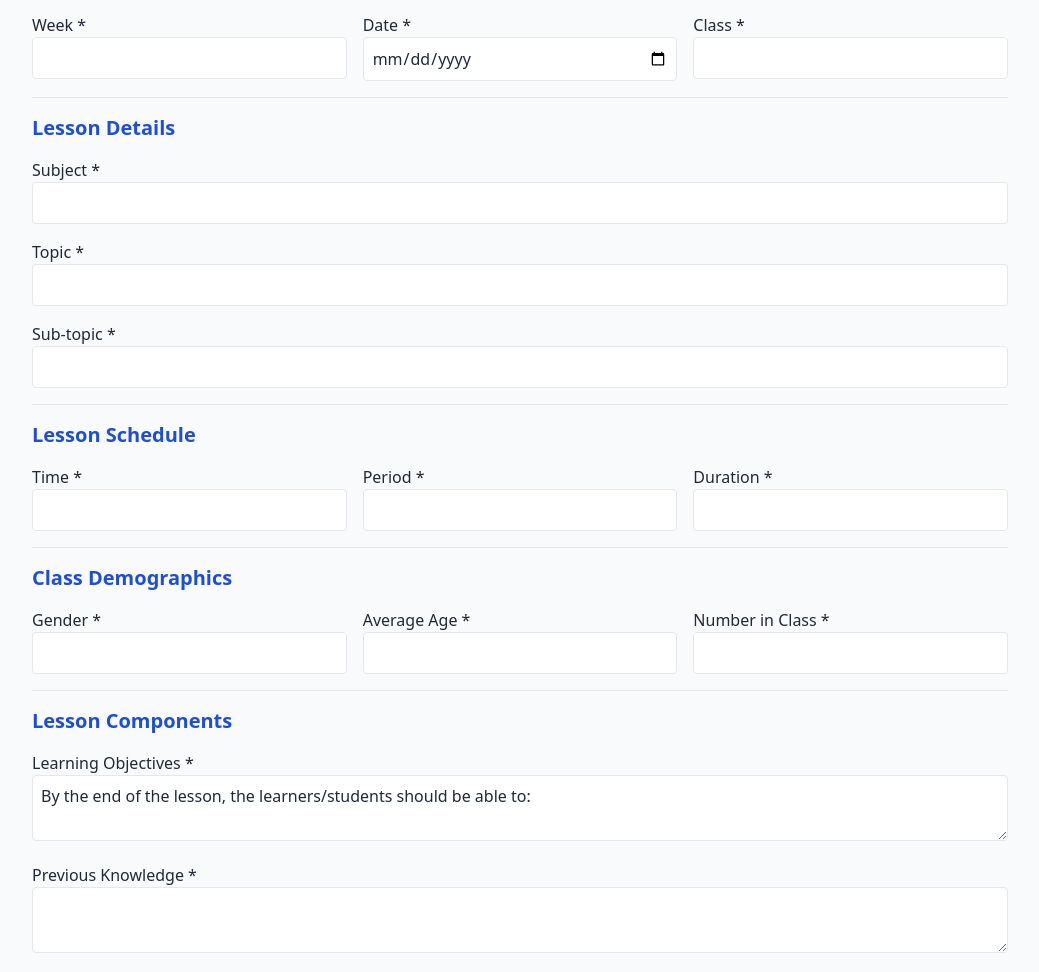
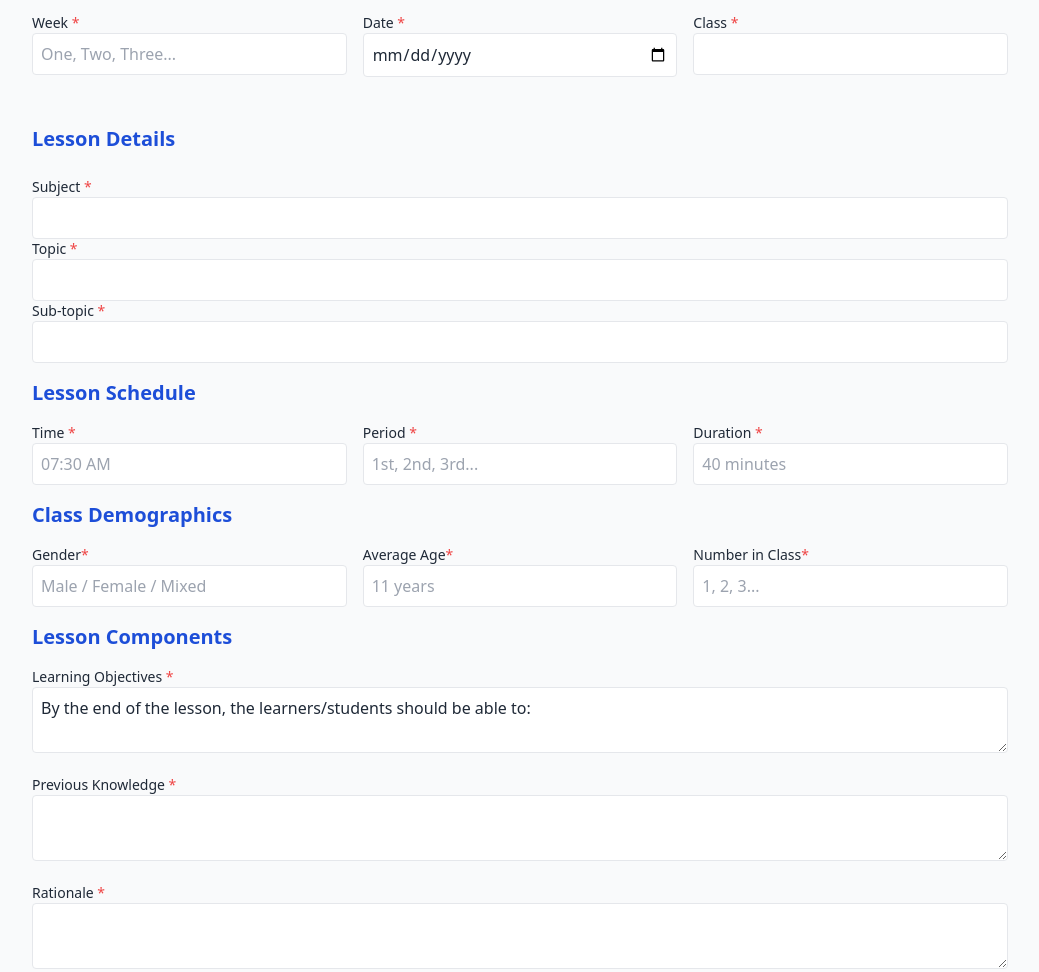
Before and after one commit to iamuchesd/elessonplanbystarphicsdesign, a plain HTML site: page tool.html in a window 1280 px wide. Shown: the part 223-1195 px from the top of the page, without its empty margins (120-1159 px from the left). Drawn offline with nearby package versions, Linux system fonts and the light colour scheme.

Commit message:
Fix form format with initial code

```diff
--- a/tool.html
+++ b/tool.html
@@ -7,69 +7,83 @@
   <script src="https://cdn.tailwindcss.com"></script>
 </head>
 <body class="bg-gray-50 text-gray-800 font-sans">
+
   <div class="max-w-5xl mx-auto p-6">
-    <h1 class="text-3xl font-bold text-center text-blue-700 mb-2">E‑LessonPlan Tool</h1>
+    <h1 class="text-3xl font-bold text-center text-blue-700 mb-2">E-LessonPlan Tool</h1>
     <p class="text-center text-black text-sm mb-6">by StarphicsDesign</p>
     <p class="text-base text-gray-600 max-w-xl mb-8 text-center mx-auto">
       Please complete the lesson plan form by filling in all required fields accurately. Enter your information in each space, then review and submit.
     </p>
-
     <form id="lessonForm" class="space-y-4">
-      <!-- General Information -->
-      <h2 class="text-xl font-bold mt-8 mb-2 text-blue-700">General Information</h2>
+    <h2 class="text-xl font-semibold mt-8 mb-2 text-blue-700">General Information</h2>
       <div class="grid grid-cols-1 md:grid-cols-3 gap-4">
-        <div><label>Week *</label><input name="Week" class="form-input p-2 border rounded w-full" required></div>
-        <div><label>Date *</label><input name="Date" type="date" class="form-input p-2 border rounded w-full" required></div>
-        <div><label>Class *</label><input name="Class" class="form-input p-2 border rounded w-full" required></div>
+        <div>
+          <label class="block text-sm font-medium">Week <span class="text-red-500">*</span></label>
+          <input name="Week" placeholder="One, Two, Three..." class="form-input p-2 border rounded w-full" required>
+        </div>
+        <div>
+          <label class="block text-sm font-medium">Date <span class="text-red-500">*</span></label>
+          <input name="Date" type="date" class="form-input p-2 border rounded w-full" required>
+        </div>
+        <div>
+          <label class="block text-sm font-medium">Class <span class="text-red-500">*</span></label>
+          <input name="Class" class="form-input p-2 border rounded w-full" required>
         </div>
 
-      <!-- Lesson Details -->
-      <hr class="my-6" />
-      <h2 class="text-xl font-bold mb-2 text-blue-700">Lesson Details</h2>
-      <div class="space-y-4">
-        <div><label>Subject *</label><input name="Subject" class="form-input p-2 border rounded w-full" required></div>
-        <div><label>Topic *</label><input name="Topic" class="form-input p-2 border rounded w-full" required></div>
-        <div><label>Sub-topic *</label><input name="Sub-topic" class="form-input p-2 border rounded w-full" required></div>
+     <h2 class="text-xl font-semibold mt-8 mb-2 text-blue-700">Lesson Details</h2>
+      </div><div class="grid grid-cols-1">
+    <div>
+      <label class="block text-sm font-medium">Subject <span class="text-red-500">*</span></label>
+      <input name="Subject" class="form-input p-2 border rounded w-full" required>
+    </div>
+    <div>
+      <label class="block text-sm font-medium">Topic <span class="text-red-500">*</span></label>
+      <input name="Topic" class="form-input p-2 border rounded w-full" required>
+    </div>
+    <div>
+      <label class="block text-sm font-medium">Sub-topic <span class="text-red-500">*</span></label>
+      <input name="Sub-topic" class="form-input p-2 border rounded w-full" required>
+    </div>
   </div>
 
-      <!-- Schedule -->
-      <hr class="my-6" />
-      <h2 class="text-xl font-bold mb-2 text-blue-700">Lesson Schedule</h2>
+  <h2 class="text-xl font-semibold mt-8 mb-2 text-blue-700">Lesson Schedule</h2>
   <div class="grid grid-cols-1 md:grid-cols-3 gap-4">
-        <div><label>Time *</label><input name="Time" class="form-input p-2 border rounded w-full" required></div>
-        <div><label>Period *</label><input name="Period" class="form-input p-2 border rounded w-full" required></div>
-        <div><label>Duration *</label><input name="Duration" class="form-input p-2 border rounded w-full" required></div>
+    <div>
+      <label class="block text-sm font-medium">Time <span class="text-red-500">*</span></label>
+      <input name="Time" placeholder="07:30 AM" class="form-input p-2 border rounded w-full" required>
+    </div>
+    <div>
+      <label class="block text-sm font-medium">Period <span class="text-red-500">*</span></label>
+      <input name="Period" placeholder="1st, 2nd, 3rd..." class="form-input p-2 border rounded w-full" required>
+    </div>
+    <div>
+      <label class="block text-sm font-medium">Duration <span class="text-red-500">*</span></label>
+      <input name="Duration" placeholder="40 minutes" class="form-input p-2 border rounded w-full" required>
+    </div>
   </div>
 
-      <!-- Demographics -->
-      <hr class="my-6" />
-      <h2 class="text-xl font-bold mb-2 text-blue-700">Class Demographics</h2>
+  <h2 class="text-xl font-semibold mt-8 mb-2 text-blue-700">Class Demographics</h2>
   <div class="grid grid-cols-1 md:grid-cols-3 gap-4">
-        <div><label>Gender *</label><input name="Gender" class="form-input p-2 border rounded w-full" required></div>
-        <div><label>Average Age *</label><input name="Average Age" class="form-input p-2 border rounded w-full" required></div>
-        <div><label>Number in Class *</label><input name="Number in Class" class="form-input p-2 border rounded w-full" required></div>
+    <div><label class="block text-sm font-medium">Gender<span class="text-red-500">*</span></label><input name="Gender" placeholder="Male / Female / Mixed" class="form-input p-2 border rounded w-full" required></div>
+    <div><label class="block text-sm font-medium">Average Age<span class="text-red-500">*</span></label><input name="Average Age" placeholder="11 years" class="form-input p-2 border rounded w-full" required></div>
+    <div><label class="block text-sm font-medium">Number in Class<span class="text-red-500">*</span></label><input name="Number in Class" placeholder="1, 2, 3..." class="form-input p-2 border rounded w-full" required></div>
   </div>
 
-      <!-- Components -->
-      <hr class="my-6" />
-      <h2 class="text-xl font-bold mb-2 text-blue-700">Lesson Components</h2>
-      <div class="space-y-4">
-        <div><label>Learning Objectives *</label><textarea name="Learning Objectives" class="form-textarea w-full p-2 border rounded resize-y" required>By the end of the lesson, the learners/students should be able to:</textarea></div>
-        <div><label>Previous Knowledge *</label><textarea name="Previous Knowledge" class="form-textarea w-full p-2 border rounded resize-y" required></textarea></div>
-        <div><label>Rationale *</label><textarea name="Rationale" class="form-textarea w-full p-2 border rounded resize-y" required></textarea></div>
-        <div><label>Aids to Teaching *</label><textarea name="Aids to Teaching" class="form-textarea w-full p-2 border rounded resize-y" required></textarea></div>
-        <div><label>Reference *</label><textarea name="Reference" class="form-textarea w-full p-2 border rounded resize-y" required></textarea></div>
+<h2 class="text-xl font-semibold mt-8 mb-2 text-blue-700">Lesson Components</h2>
+  <div><label class="block text-sm font-medium">Learning Objectives <span class="text-red-500">*</span></label><textarea name="Learning Objectives" class="form-textarea w-full p-2 border rounded resize-y" required>By the end of the lesson, the learners/students should be able to:</textarea></div>
+  <div><label class="block text-sm font-medium">Previous Knowledge <span class="text-red-500">*</span></label><textarea name="Previous Knowledge" class="form-textarea w-full p-2 border rounded resize-y" required></textarea></div>
+  <div><label class="block text-sm font-medium">Rationale <span class="text-red-500">*</span></label><textarea name="Rationale" class="form-textarea w-full p-2 border rounded resize-y" required></textarea></div>
+  <div><label class="block text-sm font-medium">Aids to Teaching <span class="text-red-500">*</span></label><textarea name="Aids to Teaching" class="form-textarea w-full p-2 border rounded resize-y" required></textarea></div>
+  <div><label class="block text-sm font-medium">Reference <span class="text-red-500">*</span></label><textarea name="Reference" class="form-textarea w-full p-2 border rounded resize-y" required></textarea></div>
+
+  <div>
+    <h2 class="text-xl font-semibold mt-8 mb-2 text-blue-700">Lesson Development</h2>
+    <h3 class="text-xl font-semibold mb-2">Lesson Development Stages</h3>
+    <div id="stages" class="space-y-6"></div>
   </div>
 
-      <!-- Development -->
-      <hr class="my-6" />
-      <h2 class="text-xl font-bold mb-2 text-blue-700">Lesson Development</h2>
-      <div id="stages" class="space-y-6"></div>
-
-      <!-- Assignment -->
-      <hr class="my-6" />
-      <h2 class="text-xl font-bold mb-2 text-blue-700">Assignment</h2>
-      <div><label>Assignment *</label><textarea name="Assignment" class="form-textarea w-full p-2 border rounded resize-y" required></textarea></div>
+  <h2 class="text-xl font-semibold mt-8 mb-2 text-blue-700">Assignment</h2>
+  <div><label class="block text-sm font-medium">Assignment <span class="text-red-500">*</span></label><textarea name="Assignment" class="form-textarea w-full p-2 border rounded resize-y" required></textarea></div>
 
       <!-- Generate Button -->
       <button id="generateBtn" type="button"
```
Lines whose indentation alone changed are shown as unchanged.
